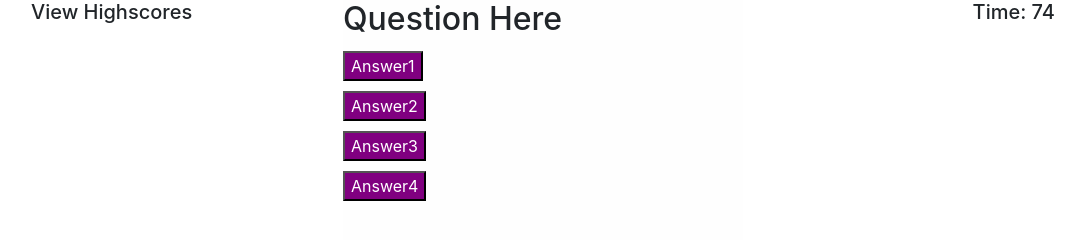
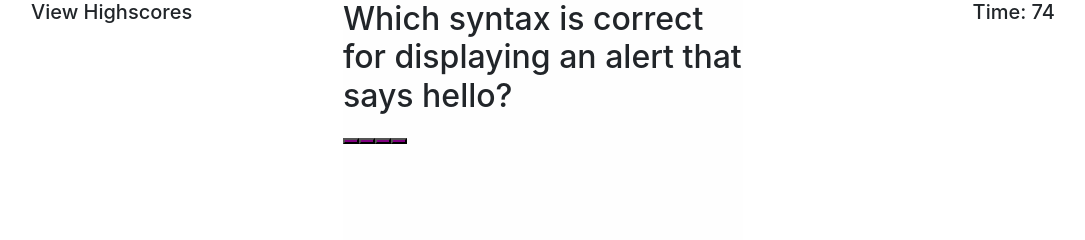
Before and after one commit to LJBarnes/javascript_quiz, a plain HTML site: page index.html in a window 1280 px wide. Both pictures are taken after a click on the button "Start Quiz". Shown: the whole page, without its empty margins (97-1182 px from the left). Drawn offline with nearby package versions, Linux system fonts and the light colour scheme.

Commit message:
Updating script.js with for loops for displaying questions and answer buttons.

```diff
--- a/index.html
+++ b/index.html
@@ -35,17 +35,17 @@
                     <div class="modalContent">
                         <div class="modalHeader">
 
-                            <h2 id="question"> Question Here
+                            <h2 id="questionh2"> Question Here
                             </h2>
                         </div>
-                        <div class="modalBody">
-                            <button class="answerBtn" id="answer1">Answer1</button>
+                        <div id="popUpBody">
+                            <!-- <button class="answerBtn" id="answer1">Answer1</button>
                             <br>
                             <button class="answerBtn" id="answer2">Answer2</button>
                             <br>
                             <button class="answerBtn" id="answer2">Answer3</button>
                             <br>
-                            <button class="answerBtn" id="answer4">Answer4</button>
+                            <button class="answerBtn" id="answer4">Answer4</button> -->
                         </div>
                     </div>
                 </div>
--- a/script.js
+++ b/script.js
@@ -6,6 +6,35 @@ var highScore = document.querySelector(".highScoreView");
 var timer = document.querySelector(".timer");
 var timeText = document.querySelector(".timeText");
 var rightOrWrong = document.querySelector(".answerDisplay");
+var questionDisplay = document.querySelector("#questionh2");
+
+var questions = [
+  {
+    title: "Commonly used data types DO NOT include:",
+    choices: ["strings", "booleans", "alerts", "numbers"],
+    answer: "alerts"
+  },
+  {
+    title: "The condition in an if / else statement is enclosed within ____.",
+    choices: ["quotes", "curly brackets", "parentheses", "square brackets"],
+    answer: "parentheses"
+  },
+  {
+      title: "Which of the following functions converts a string to all lowercase letters?",
+      choices: ["toLocateLowerCase()", "toLowerCase()", "toString()", "makeLowercase()"],
+      answer: "toLowerCase()"
+  },
+  {
+      title: "What is the HTML tag that allows you to write JavaScript? ",
+      choices: ["<scripted>","<script>", "<js>", "<javascript>"],
+      answer: "<javascript>"
+  },
+  {
+      title: "Which syntax is correct for displaying an alert that says hello?",
+      choices: ["alert(&#34hello&#34);", "displayMessage(U+0022helloU+0022)", "alert(hello)", "popup(U+0022helloU+0022)"],
+      answer: "alert(&#34helloU+&#34)"
+  },
+];
 
 
 // Landing Page/Start Quiz:
@@ -23,8 +52,25 @@ function startQuiz() {
         timer.textContent = "Time: 0";
         clearInterval(timeInterval);
       }
+      for ( var i = 0; i <questions.length; i++) {
+         questionDisplay.innerHTML = questions[i].title;
+      }
+    }, 1000);
+    displayChoices(questions[0].choices, questions[0].answer);
+  }
 
-    }, 1000);
+  // function that looks at array of answers
+  function displayChoices(choices, answer) {
+    for (var i = 0; i < choices.length; i++) {
+     var createButton = document.createElement("Button");
+     document.getElementById("popUpBody").appendChild(createButton);
+     createButton.setAttribute("class", "answerBtn");
+
+    }
+
+    // function that compares array of answers and correct answer--for loop + if statements
+
+
   }
 
 //   MODAL for questions:
@@ -48,3 +94,5 @@ function displayModal() {
 
 
 console.log("working!");
+
+console.log (questions);
--- a/style.css
+++ b/style.css
@@ -44,4 +44,5 @@
       color: white;
       margin-top: 5px;
       margin-bottom: 5px;
+
   }
```
